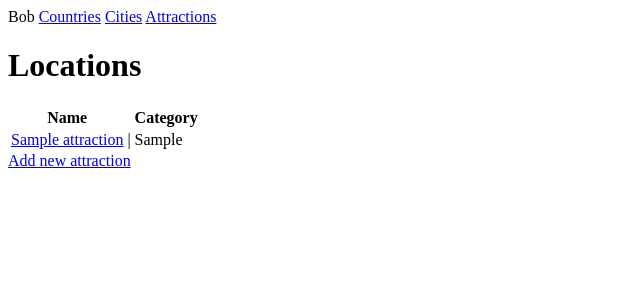
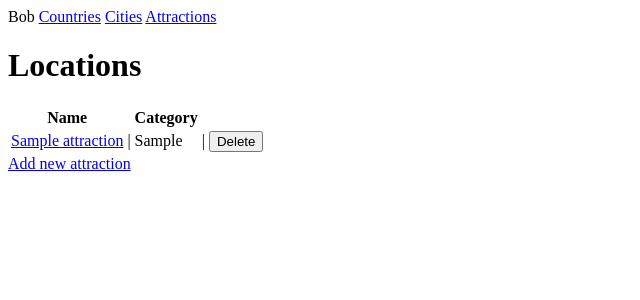
Before and after one commit to Jamiefkk/Flask_Project_JF, a Flask app: page /attractions in a window 1280 px wide. Shown: the top 300 px of the page, without its empty margins (0-640 px from the left). Run offline with Flask 2, Linux system fonts and the light colour scheme; a database or web service that is not in the repository returns one stand-in record (values such as "Sample title"); some libraries are stand-ins or nearby versions.

Commit message:
attractions delete working

```diff
--- a/controllers/visits_attraction_controller.py
+++ b/controllers/visits_attraction_controller.py
@@ -44,3 +44,8 @@ def show(id):
     attractions = attraction_repository.select(id)
     users = attraction_repository.users(attractions)
     return render_template("attractions/show.html", attractions=attractions, users=users)
+
+@visit_attractions_blueprint.route("/attractions/<id>/delete", methods=["POST"])
+def delete(id):
+    attraction_repository.delete(id)
+    return redirect("/attractions")
--- a/repositories/attraction_repository.py
+++ b/repositories/attraction_repository.py
@@ -47,3 +47,8 @@ def users(attraction):
         users.append(user)
 
     return users
+
+def delete(id):
+    sql = "DELETE FROM attractions WHERE id = %s"
+    values = [id]
+    run_sql(sql, values)
--- a/templates/attractions/index.html
+++ b/templates/attractions/index.html
@@ -14,6 +14,11 @@
     <td><a href="/attractions/{{ attraction.id }}"> {{attraction.name}} </a></td>
     <td>|</td>
     <td>{{ attraction.attraction_cat }}</td>
+    <td>|</td>
+    <td><form action="/attractions/{{ attraction.id }}/delete" method="post">
+      <button>Delete</button>
+
+  </form></td>
   </tr>
   {% endfor %}
 </table>
```
